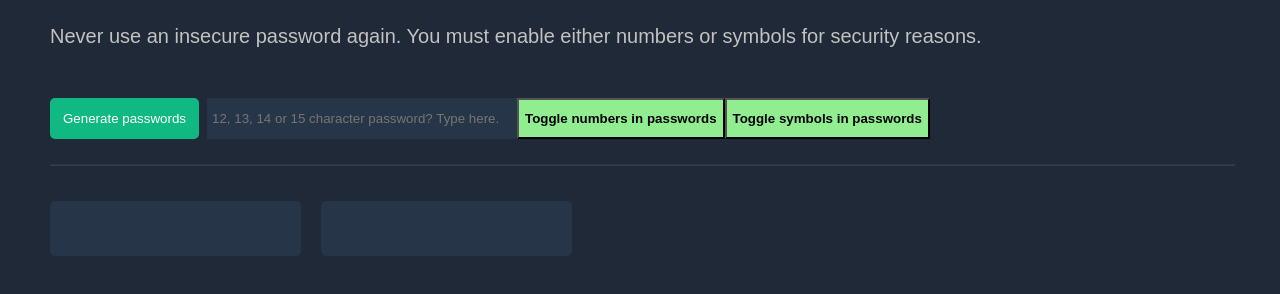
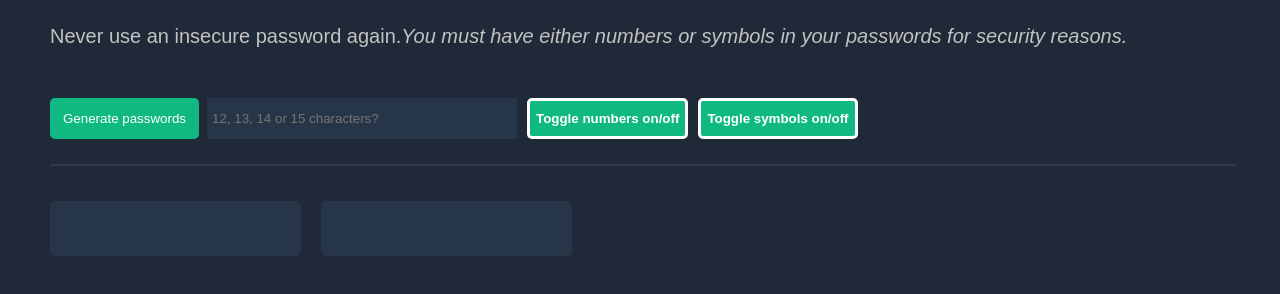
Before and after one commit to curtisnlogan/password-generator, a plain HTML site: page index.html in a window 1280 px wide. Shown: the part 172-466 px from the top of the page. Drawn offline with Linux system fonts and the light colour scheme.

Commit message:
WIP numbers and symbols button toggles
further improvements to css

```diff
--- a/css/index.css
+++ b/css/index.css
@@ -52,13 +52,21 @@ h1 {
 }
 
 .numbers-btn {
-    background-color: lightgreen;
+    background-color: #10B981;
     font-weight: bold;
+    color: white;
+    border-radius: 5px;
+    border: solid;
+    margin: 0 10px 0 10px;
 }
 
 .symbols-btn {
-    background-color: lightgreen;
+    background-color: #10B981;
     font-weight: bold;
+    color: white;
+    border-radius: 5px;
+    border: solid;
+    margin: 0 55px 0 0;
 }
 
 
--- a/index.html
+++ b/index.html
@@ -16,14 +16,14 @@ copy on click
                 <span class='white'>Generate a </span>
                 <span class='green'>random password</span>
             </h1>
-            <h2 class="h1-subtitle">Never use an insecure password again. You must enable either numbers or symbols for security reasons.</h2>
+            <h2 class="h1-subtitle">Never use an insecure password again.<em>You must have either numbers or symbols in your passwords for security reasons.</em></h2>
         </div>
         <div class="generate-pass-div">
             <button class="gen-pass-btn">Generate passwords</button>
             <input type="text" class="user-input-inp"
-            placeholder="12, 13, 14 or 15 character password? Type here.">
-            <button class="numbers-btn">Toggle numbers in passwords</button>
-            <button class="symbols-btn">Toggle symbols in passwords</button>
+            placeholder="12, 13, 14 or 15 characters?">
+            <button class="numbers-btn">Toggle numbers on/off</button>
+            <button class="symbols-btn">Toggle symbols on/off</button>
         </div>
         <hr class="horizontal-line">
         <div class="pass-display-div">
--- a/js/index.js
+++ b/js/index.js
@@ -239,7 +239,7 @@ function numbersToggleFunc() {
     }
     else {
         numbersToggle = true
-        document.querySelector('.numbers-btn').style.backgroundColor = 'lightgreen'
+        document.querySelector('.numbers-btn').style.backgroundColor = '#10B981'
     }
 }
 
@@ -252,6 +252,6 @@ function symbolsToggleFunc() {
     }
     else {
         symbolsToggle = true
-        document.querySelector('.symbols-btn').style.backgroundColor = 'lightgreen'
+        document.querySelector('.symbols-btn').style.backgroundColor = '#10B981'
     }
 }
```
